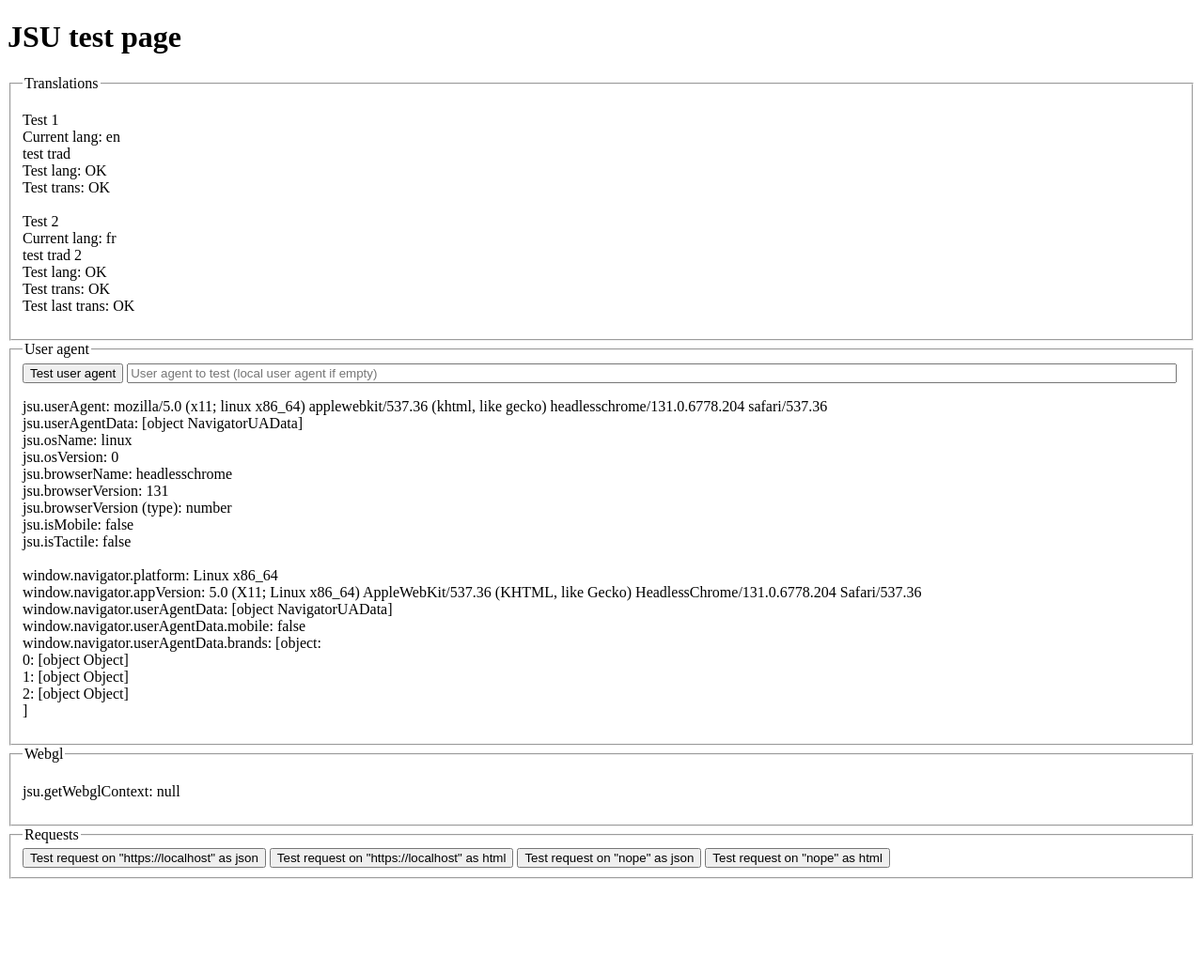
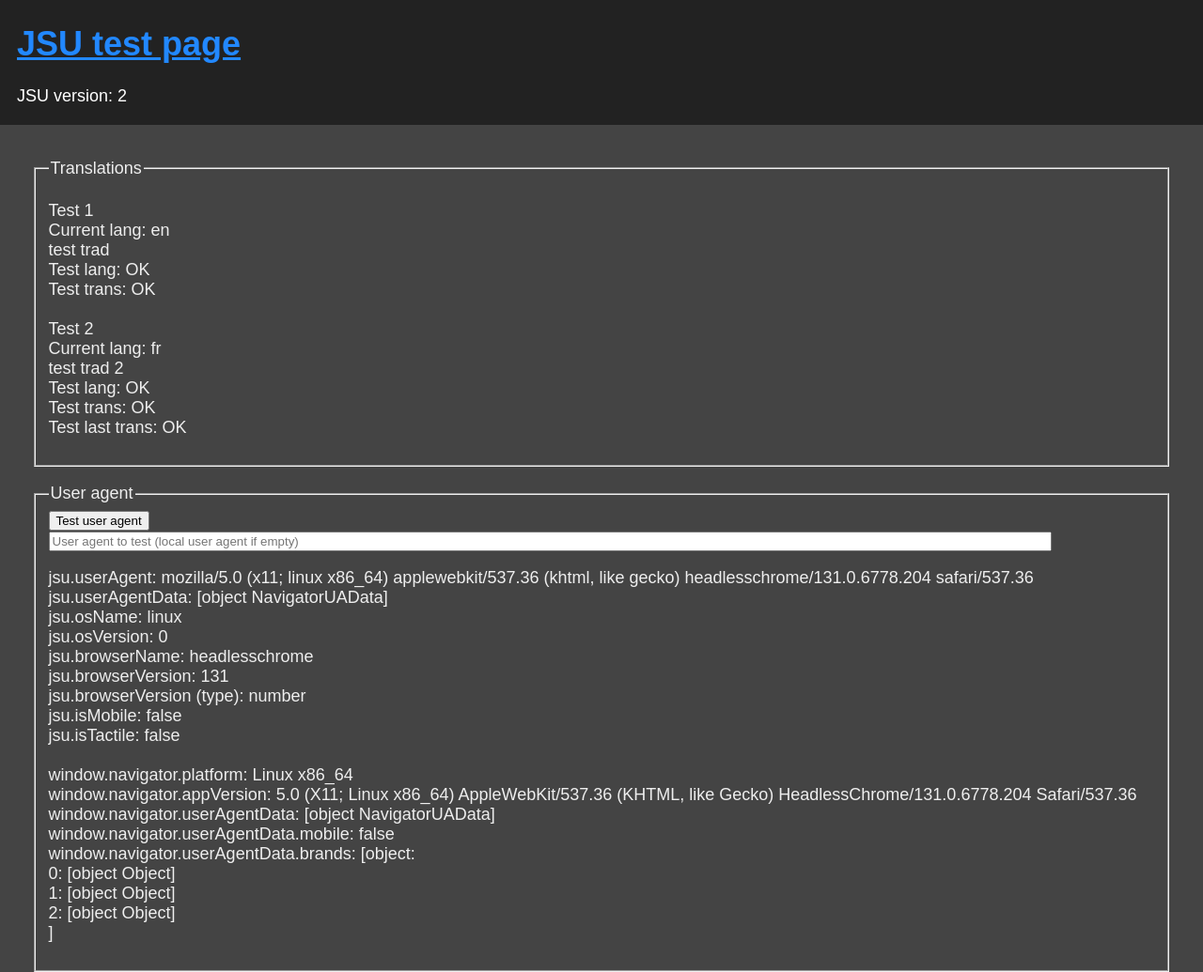
Before and after one commit to UbiCastTeam/jsu, a plain HTML site: page test.html in a window 1280 px wide. Shown: the top 1035 px of the page at 94% size. Before the commit the page ends 944 px from the top, so only its background shows below. Drawn offline with Linux system fonts and the light colour scheme.

Commit message:
Updated test page

```diff
--- a/test.html
+++ b/test.html
@@ -5,6 +5,36 @@
 	<meta http-equiv="X-UA-Compatible" content="IE=Edge,chrome=1"/>
 
 	<title>JSU test page</title>
+
+	<style>
+		html {
+			background: #444;
+			color: #eee;
+			text-align: left;
+			font-size: 18px;
+			font-family: Arial, sans-serif;
+		}
+		html, body {
+			margin: 0;
+		}
+		header {
+			padding: 0.1em 1em;
+			background: #222;
+			color: #fff;
+		}
+		main {
+			padding: 1em 2em;
+		}
+		img {
+			max-width: 100%;
+		}
+		a {
+			color: #28f;
+		}
+		fieldset {
+			margin: 1em 0;
+		}
+	</style>
 
 	<script type="text/javascript" src="jsu.js"></script>
 
@@ -62,7 +92,7 @@
 				'Test last trans: ' + assertEqual(jsu.translate(label), expected);
 
 			const ele = document.getElementById('translations_report');
-			ele.innerHTML += '<p>' + jsu.escapeHTML(repr) + '</p>';
+			ele.innerHTML = '<p>' + jsu.escapeHTML(repr) + '</p>';
 		}
 
 		function displayUserAgent () {
@@ -90,7 +120,7 @@
 			}
 
 			const ele = document.getElementById('user_agent_report');
-			ele.innerHTML += '<p>' + jsu.escapeHTML(repr) + '</p>';
+			ele.innerHTML = '<p>' + jsu.escapeHTML(repr) + '</p>';
 		}
 
 		function testUserAgent () {
@@ -108,7 +138,7 @@
 			const repr = 'jsu.getWebglContext: ' + jsu.getWebglContext();
 
 			const ele = document.getElementById('webgl_report');
-			ele.innerHTML += '<p>' + jsu.escapeHTML(repr) + '</p>';
+			ele.innerHTML = '<p>' + jsu.escapeHTML(repr) + '</p>';
 		}
 
 		function testRequest (url, json) {
@@ -121,12 +151,13 @@
 						'response: ' + objectRepr(response);
 
 					const ele = document.getElementById('requests_report');
-					ele.innerHTML += '<p>' + jsu.escapeHTML(repr) + '</p>';
+					ele.innerHTML = '<p>' + jsu.escapeHTML(repr) + '</p>';
 				}
 			});
 		}
 
 		jsu.onDOMLoad(function () {
+			document.getElementById('version').innerHTML = jsu.version;
 			displayUserAgent();
 			testTranslation();
 			testWebGL();
@@ -135,8 +166,12 @@
 </head>
 
 <body>
-	<h1>JSU test page</h1>
+	<header>
+		<h1><a href="https://github.com/UbiCastTeam/jsu">JSU test page</a></h1>
+		<p>JSU version: <span id="version"></span></p>
+	</header>
 
+	<main>
 		<fieldset>
 			<legend>Translations</legend>
 			<div id="translations_report"></div>
@@ -162,4 +197,5 @@
 			<button type="button" onclick="testRequest('nope', false);">Test request on "nope" as html</button>
 			<div id="requests_report"></div>
 		</fieldset>
+	</main>
 </body>
```
Lines whose indentation alone changed are shown as unchanged.
